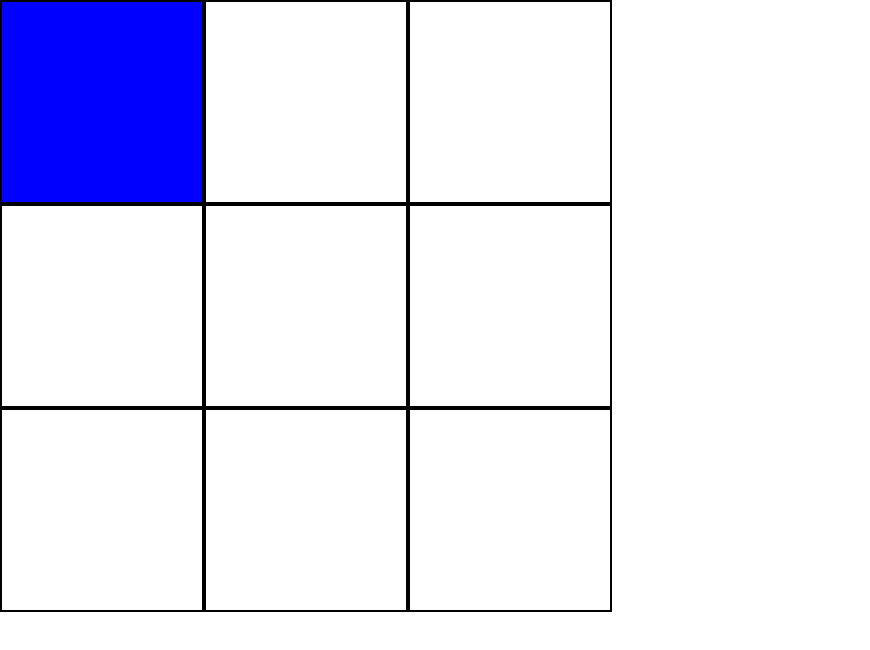
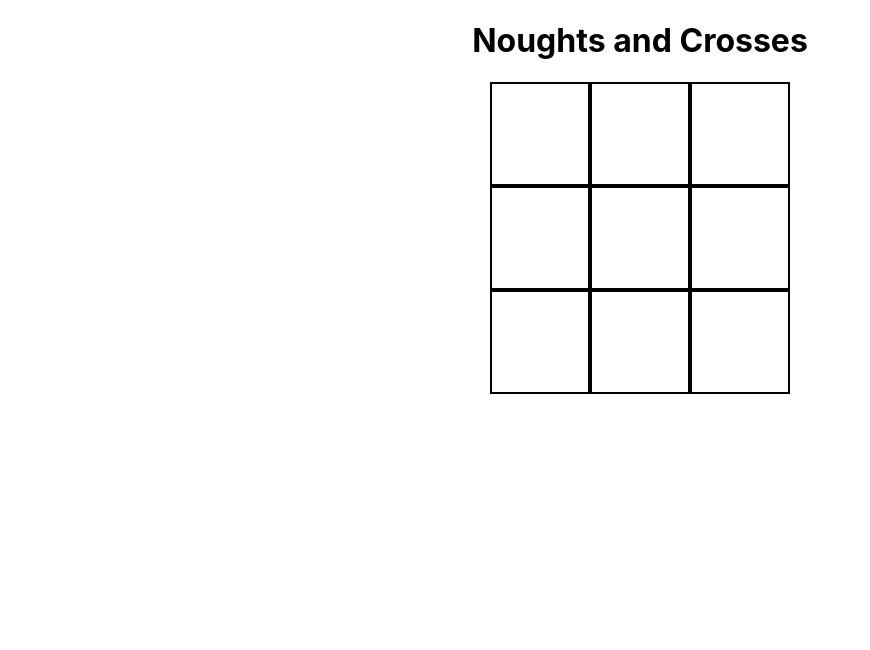
Before and after one commit to leahjwoodhead/noughts-and-crosses, a React (Create React App) app: page / in a window 1280 px wide. Shown: the top 650 px of the page, without its empty margins (0-870 px from the left). Built offline with nearby package versions, Linux system fonts and the light colour scheme.

Commit message:
adding makeGrid method

```diff
--- a/src/App.css
+++ b/src/App.css
@@ -1,55 +1,27 @@
-.App {
+body {
   text-align: center;
 }
 
-.App-logo {
-  height: 40vmin;
-  pointer-events: none;
-}
+#grid {
 
-#grid {
-  width: 600px;
-  height: 600px;
-  display: flex;
+  width: 300px;
+  height: 300px;
+  margin: 0 auto;
 }
 .row {
+  display: flex;
   flex-direction: row;
 }
 #grid .square {
   border: 2px solid black;
-  width: 200px;
-  height: 200px;
+  width: 100px;
+  height: 100px;
+}
+
+#grid .square p {
+  font-size: 85px;
+  margin: 0 auto;
 }
 #grid .square:hover {
   background-color: blue;
 }
-
-@media (prefers-reduced-motion: no-preference) {
-  .App-logo {
-    animation: App-logo-spin infinite 20s linear;
-  }
-}
-
-.App-header {
-  background-color: #282c34;
-  min-height: 100vh;
-  display: flex;
-  flex-direction: column;
-  align-items: center;
-  justify-content: center;
-  font-size: calc(10px + 2vmin);
-  color: white;
-}
-
-.App-link {
-  color: #61dafb;
-}
-
-@keyframes App-logo-spin {
-  from {
-    transform: rotate(0deg);
-  }
-  to {
-    transform: rotate(360deg);
-  }
-}
--- a/src/App.js
+++ b/src/App.js
@@ -14,8 +14,13 @@ class App extends React.Component {
 
   render() {
     return (
+      <div>
+        <h1>Noughts and Crosses</h1>
       <Grid/>
+
+      </div>
     )
+
   }
 }
 
--- a/src/Grid.js
+++ b/src/Grid.js
@@ -1,37 +1,44 @@
-import { render } from '@testing-library/react';
 import React from 'react';
 
 
+class Grid extends React.Component {
+    state = {
+        grid: ["", "", "", "", "", "", "", "", ""],
+        turn: true
+    }
 
+    takeTurn(index) {
+            this.setState((currState) => {
+                if (currState.grid[index] === "") {
+                    const newGrid = [...currState.grid]
+                    newGrid[index] = (currState.turn ? "X" : "O")
+                    return {grid: newGrid, turn: !currState.turn}
+                }
+            })
+        }
 
-class Grid extends React.Component {
-    state = {}
-    // onClick={()=>takeTurn()}
     render() {
         return (
             <div id="grid">
             <div id='row1' class="row">
-            <div id={1} class="square"></div>
-            <div id={2} class="square"></div>
-            <div id={3} class="square"></div>
+                <div id={0} class="square" onClick={()=>this.takeTurn(0)}><p>{this.state.grid[0]}</p></div>
+                <div id={1} class="square" onClick={()=>this.takeTurn(1)}><p>{this.state.grid[1]}</p></div>
+                <div id={2} class="square" onClick={()=>this.takeTurn(2)}><p>{this.state.grid[2]}</p></div>
             </div>
             <div id='row2' class="row">
-            <div id={4} class="square"></div>
-            <div id={5} class="square"></div>
-            <div id={6} class="square"></div>
+                <div id={3} class="square" onClick={()=>this.takeTurn(3)}><p>{this.state.grid[3]}</p></div>
+                <div id={4} class="square" onClick={()=>this.takeTurn(4)}><p>{this.state.grid[4]}</p></div>
+                <div id={5} class="square" onClick={()=>this.takeTurn(5)}><p>{this.state.grid[5]}</p></div>
             </div>
             <div id='row3' class="row">
-            <div id={7} class="square"></div>
-            <div id={8} class="square"></div>
-            <div id={9} class="square"></div>
+                <div id={6} class="square" onClick={()=>this.takeTurn(6)}><p>{this.state.grid[6]}</p></div>
+                <div id={7} class="square" onClick={()=>this.takeTurn(7)}><p>{this.state.grid[7]}</p></div>
+                <div id={8} class="square" onClick={()=>this.takeTurn(8)}><p>{this.state.grid[8]}</p></div>
             </div>
 
         </div>
         )
     }
 
-    //return
-
-
 }
 export default Grid;
```
Also changed, not shown: 1 other file (tests, documents, lock files or other folders). Lines whose indentation alone changed are shown as unchanged.
